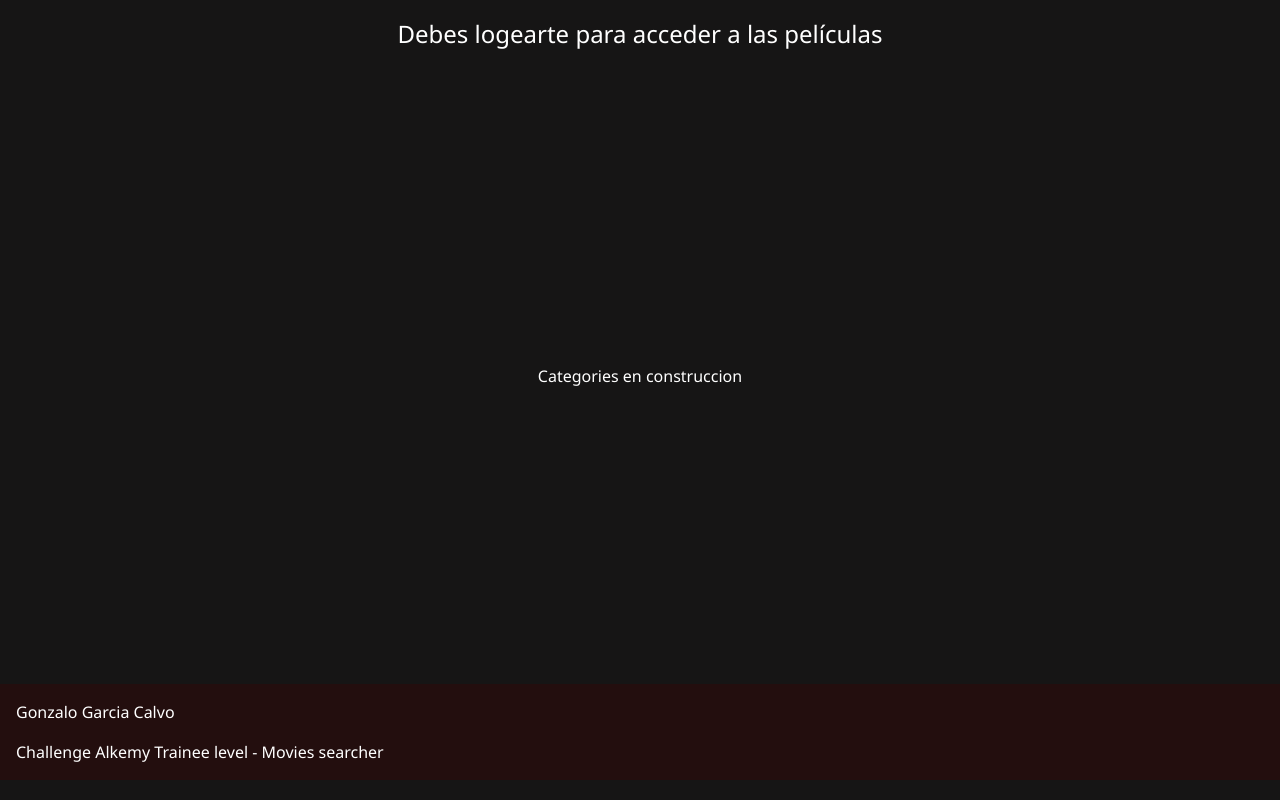
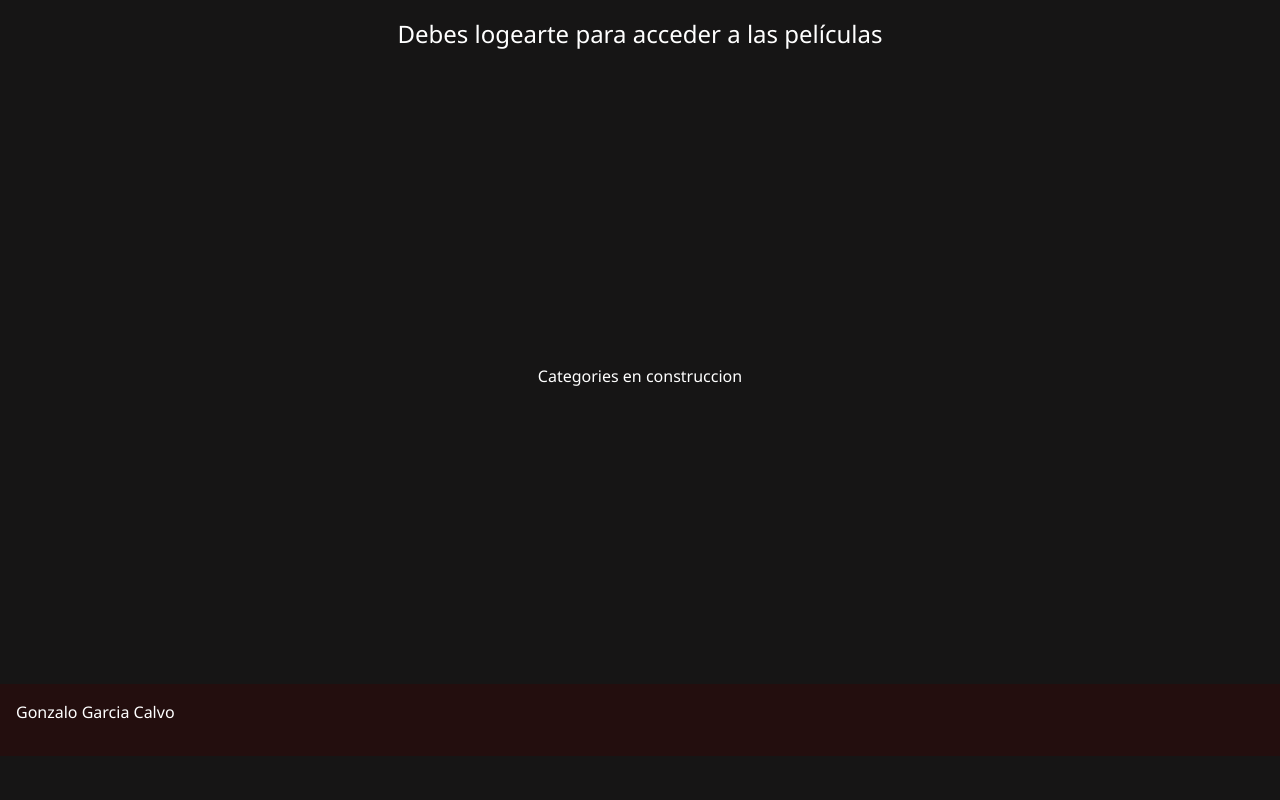
Before and after one commit to GonzaloGarciaCalvo/movies-searcher-app, a React (Vite) app: page /categories in a window 1280 px wide. Built offline with nearby package versions, Linux system fonts and the light colour scheme; no server answers.

Commit message:
cambio footer

```diff
--- a/src/components/Footer.tsx
+++ b/src/components/Footer.tsx
@@ -4,7 +4,6 @@ function Footer() {
   return (
     <footer>
       <p>Gonzalo Garcia Calvo</p>
-      <p className='mb-0'>Challenge Alkemy Trainee level - Movies searcher</p>
     </footer>
   )
 }
```
